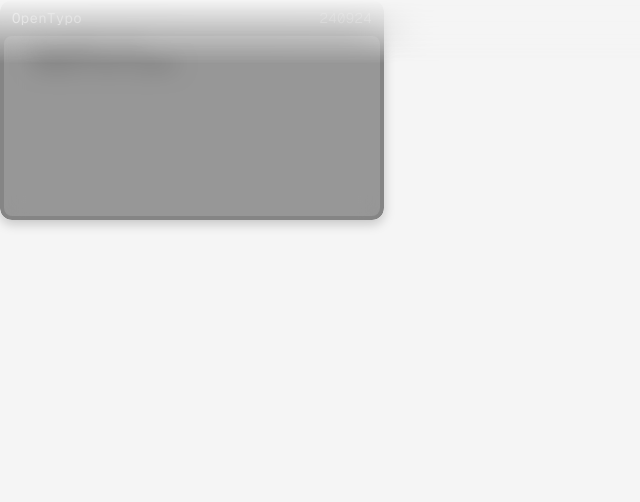
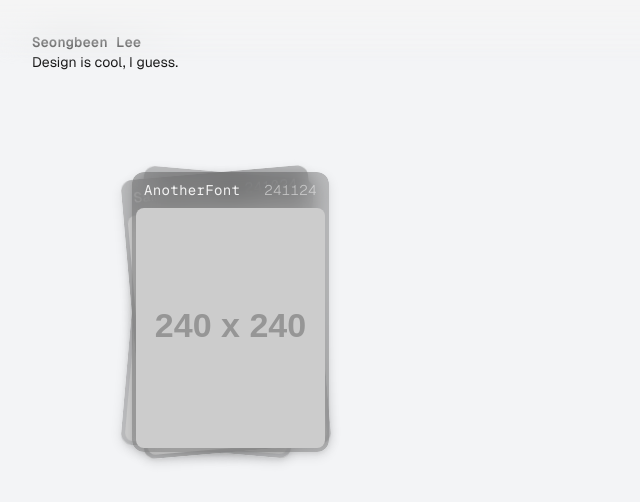
Before and after one commit to vynnlee/thevynn, a Next.js app: page / in a window 1280 px wide. Shown: the top 502 px of the page, without its empty margins (0-640 px from the left). Built offline with nearby package versions, Linux system fonts and the light colour scheme.

Commit message:
Draggable update

```diff
--- a/src/app/page.tsx
+++ b/src/app/page.tsx
@@ -1,15 +1,41 @@
+// src/pages/Home.tsx
 "use client";
 
+import React from "react";
 import DraggableCard from "@/components/DraggableCard";
+import { CardProvider } from "@/contexts/CardContext";
 
 export default function Home() {
   return (
-    <main className="mx-auto w-full flex-1 p-8">
-      <p className="font-geistMono font-bold text-sm">Seongbeen Lee</p>
-      <p className="font-geist font-regular text-sm">
-        Design is cool, i guess.
-      </p>
-      <DraggableCard />
-    </main>
+    <CardProvider>
+      <main className="mx-auto w-full flex-1 p-8 relative h-screen bg-gray-100">
+        <p className="font-geistMono font-bold text-sm">Seongbeen Lee</p>
+        <p className="font-geist font-regular text-sm">
+          Design is cool, I guess.
+        </p>
+        <DraggableCard
+          title="OpenTypo"
+          date="240924"
+          thumbnailUrl="https://placehold.co/240" // 실제 이미지 URL로 교체하세요
+          link="/"
+          rotation={5}
+        />
+        <DraggableCard
+          title="SampleFont"
+          date="241024"
+          thumbnailUrl="https://placehold.co/240" // 실제 이미지 URL로 교체하세요
+          link="/"
+          rotation={-5}
+        />
+        <DraggableCard
+          title="AnotherFont"
+          date="241124"
+          thumbnailUrl="https://placehold.co/240" // 실제 이미지 URL로 교체하세요
+          link="/"
+          rotation={0}
+        />
+        {/* 필요에 따라 더 많은 DraggableCard 컴포넌트를 추가하세요 */}
+      </main>
+    </CardProvider>
   );
 }
--- a/src/components/DraggableCard.tsx
+++ b/src/components/DraggableCard.tsx
@@ -1,20 +1,56 @@
-import React, { useState, useRef, useEffect } from "react";
+// src/components/DraggableCard.tsx
+"use client";
 
-const DraggableCard: React.FC = () => {
+import React, { useState, useRef, useEffect, useContext, useCallback } from "react";
+import { useRouter } from "next/navigation";
+import { CardContext } from "@/contexts/CardContext";
+
+interface DraggableCardProps {
+  title: string;
+  date: string;
+  thumbnailUrl: string;
+  link: string;
+  rotation?: number; // 2D 회전 각도 (deg)
+}
+
+const DraggableCard: React.FC<DraggableCardProps> = ({
+  title,
+  date,
+  thumbnailUrl,
+  link,
+  rotation = 0,
+}) => {
   const [isDragging, setIsDragging] = useState(false);
-  const [position, setPosition] = useState({ x: 0, y: 0 });
+  const [position, setPosition] = useState({ x: 100, y: 100 }); // 초기 위치
   const [offset, setOffset] = useState({ x: 0, y: 0 });
+  const [isHovering, setIsHovering] = useState(false);
+  const [currentZIndex, setCurrentZIndex] = useState(1);
   const requestRef = useRef<number | null>(null);
+  const cardRef = useRef<HTMLDivElement>(null);
+  const router = useRouter();
+  const { bringToFront } = useContext(CardContext);
 
-  const handleMouseDown = (e: React.MouseEvent<HTMLDivElement>) => {
+  // 카드 활성화: 맨 앞으로 이동
+  const activateCard = useCallback(() => {
+    const newZIndex = bringToFront();
+    setCurrentZIndex(newZIndex);
+  }, [bringToFront]);
+
+  // 마우스 이벤트 핸들러
+  const handleMouseDown = useCallback(
+    (e: React.MouseEvent<HTMLDivElement>) => {
+      activateCard();
       setIsDragging(true);
       setOffset({
         x: e.clientX - position.x,
         y: e.clientY - position.y,
       });
-  };
+    },
+    [activateCard, position.x, position.y]
+  );
 
-  const handleMouseMove = (e: MouseEvent) => {
+  const handleMouseMove = useCallback(
+    (e: MouseEvent) => {
       if (isDragging) {
         if (requestRef.current) {
           cancelAnimationFrame(requestRef.current);
@@ -27,49 +63,211 @@ const DraggableCard: React.FC = () => {
           });
         });
       }
-  };
+    },
+    [isDragging, offset.x, offset.y]
+  );
 
-  const handleMouseUp = () => {
+  const handleMouseUp = useCallback(() => {
     setIsDragging(false);
     if (requestRef.current) {
       cancelAnimationFrame(requestRef.current);
     }
-  };
+  }, []);
 
+  // 터치 이벤트 핸들러
+  const handleTouchStart = useCallback(
+    (e: React.TouchEvent<HTMLDivElement>) => {
+      activateCard();
+      const touch = e.touches[0];
+      setIsDragging(true);
+      setOffset({
+        x: touch.clientX - position.x,
+        y: touch.clientY - position.y,
+      });
+    },
+    [activateCard, position.x, position.y]
+  );
+
+  const handleTouchMove = useCallback(
+    (e: TouchEvent) => {
+      if (isDragging) {
+        if (requestRef.current) {
+          cancelAnimationFrame(requestRef.current);
+        }
+
+        requestRef.current = requestAnimationFrame(() => {
+          const touch = e.touches[0];
+          setPosition({
+            x: touch.clientX - offset.x,
+            y: touch.clientY - offset.y,
+          });
+        });
+      }
+    },
+    [isDragging, offset.x, offset.y]
+  );
+
+  const handleTouchEnd = useCallback(() => {
+    setIsDragging(false);
+    if (requestRef.current) {
+      cancelAnimationFrame(requestRef.current);
+    }
+  }, []);
+
+  // 호버 이벤트 핸들러
+  const handleMouseEnter = useCallback(() => {
+    setIsHovering(true);
+  }, []);
+
+  const handleMouseLeave = useCallback(() => {
+    setIsHovering(false);
+  }, []);
+
+  // 키보드 이벤트 핸들러 (접근성)
+  const handleKeyDown = useCallback(
+    (e: React.KeyboardEvent<HTMLDivElement>) => {
+      const step = 10; // 이동할 픽셀 수
+      let newX = position.x;
+      let newY = position.y;
+
+      switch (e.key) {
+        case "ArrowUp":
+          newY -= step;
+          break;
+        case "ArrowDown":
+          newY += step;
+          break;
+        case "ArrowLeft":
+          newX -= step;
+          break;
+        case "ArrowRight":
+          newX += step;
+          break;
+        default:
+          return; // 나머지 키는 무시
+      }
+
+      setPosition({ x: newX, y: newY });
+      e.preventDefault();
+    },
+    [position.x, position.y]
+  );
+
+  // 클릭 및 리플 효과 핸들러
+  const handleClick = useCallback(
+    (e: React.MouseEvent<HTMLDivElement>) => {
+      const ripple = document.createElement("span");
+      const size = Math.max(e.currentTarget.clientWidth, e.currentTarget.clientHeight);
+      const left = e.clientX - e.currentTarget.getBoundingClientRect().left - size / 2;
+      const top = e.clientY - e.currentTarget.getBoundingClientRect().top - size / 2;
+
+      ripple.style.width = ripple.style.height = `${size}px`;
+      ripple.style.left = `${left}px`;
+      ripple.style.top = `${top}px`;
+      ripple.className = "ripple";
+
+      const card = e.currentTarget;
+      card.appendChild(ripple);
+
+      setTimeout(() => {
+        ripple.remove();
+      }, 600);
+
+      // Ripple 효과 후 링크로 이동
+      setTimeout(() => {
+        router.push(link);
+      }, 300);
+    },
+    [router, link]
+  );
+
+  // 드래그 시 이벤트 리스너 추가
   useEffect(() => {
+    if (isDragging) {
       document.addEventListener("mousemove", handleMouseMove);
       document.addEventListener("mouseup", handleMouseUp);
+      document.addEventListener("touchmove", handleTouchMove);
+      document.addEventListener("touchend", handleTouchEnd);
+    } else {
+      document.removeEventListener("mousemove", handleMouseMove);
+      document.removeEventListener("mouseup", handleMouseUp);
+      document.removeEventListener("touchmove", handleTouchMove);
+      document.removeEventListener("touchend", handleTouchEnd);
+    }
 
+    // 컴포넌트 언마운트 시 리스너 정리
     return () => {
       document.removeEventListener("mousemove", handleMouseMove);
       document.removeEventListener("mouseup", handleMouseUp);
+      document.removeEventListener("touchmove", handleTouchMove);
+      document.removeEventListener("touchend", handleTouchEnd);
     };
-  }, [isDragging, offset]);
+  }, [isDragging, handleMouseMove, handleMouseUp, handleTouchMove, handleTouchEnd]);
 
   return (
     <div
+      ref={cardRef}
       style={{
-        transform: `scale(${isDragging ? 1.05 : 1})`,
-        left: `${position.x}px`,
-        top: `${position.y}px`,
-        transition: "transform 0.2s ease, box-shadow 0.2s ease", // Transition for both scale and shadow
+        transform: `translate(${position.x}px, ${position.y}px) scale(${
+          isDragging ? 1.05 : isHovering ? 1.075 : 1
+        }) rotate(${rotation}deg)`,
+        transition: isDragging
+          ? "transform 0.1s cubic-bezier(0.25, 0.1, 0.25, 1)"
+          : "transform 0.3s cubic-bezier(0.25, 0.1, 0.25, 1), box-shadow 0.3s cubic-bezier(0.25, 0.1, 0.25, 1)",
         boxShadow: isDragging
-          ? "0 8px 24px rgba(0, 0, 0, 0.25)"
-          : "0 4px 12px rgba(0, 0, 0, 0.2)", // Smooth shadow transition
+          ? "0 20px 50px rgba(0, 0, 0, 0.1)"
+          : isHovering
+          ? "0 10px 30px rgba(0, 0, 0, 0.2), 0 4px 12px rgba(0, 0, 0, 0.1)"
+          : "0 4px 12px rgba(0, 0, 0, 0.1), 0 2px 4px rgba(0, 0, 0, 0.05)",
+        zIndex: currentZIndex,
+        cursor: isDragging ? "grabbing" : "grab",
       }}
-      className="absolute rounded-xl overflow-hidden"
+      className="absolute rounded-xl overflow-hidden focus:outline-none"
       onMouseDown={handleMouseDown}
+      onMouseEnter={handleMouseEnter}
+      onMouseLeave={handleMouseLeave}
+      onTouchStart={handleTouchStart}
+      onKeyDown={handleKeyDown}
+      onClick={handleClick}
+      tabIndex={0} // 키보드 포커스 가능하게 설정
+      role="button" // 접근성 향상을 위한 역할 정의
+      aria-pressed={isDragging} // ARIA 속성으로 드래그 상태 표시
     >
-      <div className="flex flex-col p-1  w-[24rem] bg-neutral-900/50 backdrop-blur-md cursor-move select-none">
+      <div className="flex flex-col p-1 bg-neutral-900/25 backdrop-blur-md cursor-move select-none relative overflow-hidden">
         <div className="flex flex-row gap-2 justify-between">
           <p className="px-2 pt-1 pb-2 font-geistMono font-regular text-sm text-white/90 tracking-wide">
-            OpenTypo
+            {title}
           </p>
           <p className="px-2 pt-1 pb-2 font-geistMono font-light text-sm text-white/50 tracking-wide">
-            240924
+            {date}
           </p>
         </div>
-        <div className="h-[180px] rounded-lg bg-white/15 w-full"></div>
+        {/* Thumbnail 설정 */}
+        <div
+          className="w-[240px] h-[240px] rounded-lg bg-white/15 w-full"
+          style={{
+            backgroundImage: `url(${thumbnailUrl})`,
+            backgroundSize: "cover",
+            backgroundPosition: "center",
+          }}
+        ></div>
+        {/* Ripple Effect */}
+        <style jsx>{`
+          .ripple {
+            position: absolute;
+            border-radius: 50%;
+            background: rgba(255, 255, 255, 0.3);
+            transform: scale(0);
+            animation: ripple 0.6s linear;
+          }
+
+          @keyframes ripple {
+            to {
+              transform: scale(4);
+              opacity: 0;
+            }
+          }
+        `}</style>
       </div>
     </div>
   );
--- /dev/null
+++ b/src/contexts/CardContext.tsx
@@ -0,0 +1,27 @@
+// src/contexts/CardContext.tsx
+import React, { createContext, useState, ReactNode, useCallback } from "react";
+
+interface CardContextType {
+  topZIndex: number;
+  bringToFront: () => number;
+}
+
+export const CardContext = createContext<CardContextType>({
+  topZIndex: 1,
+  bringToFront: () => 1,
+});
+
+export const CardProvider: React.FC<{ children: ReactNode }> = ({ children }) => {
+  const [topZIndex, setTopZIndex] = useState(1);
+
+  const bringToFront = useCallback(() => {
+    setTopZIndex((prev) => prev + 1);
+    return topZIndex + 1;
+  }, [topZIndex]);
+
+  return (
+    <CardContext.Provider value={{ topZIndex, bringToFront }}>
+      {children}
+    </CardContext.Provider>
+  );
+};
```
Lines whose indentation alone changed are shown as unchanged.
